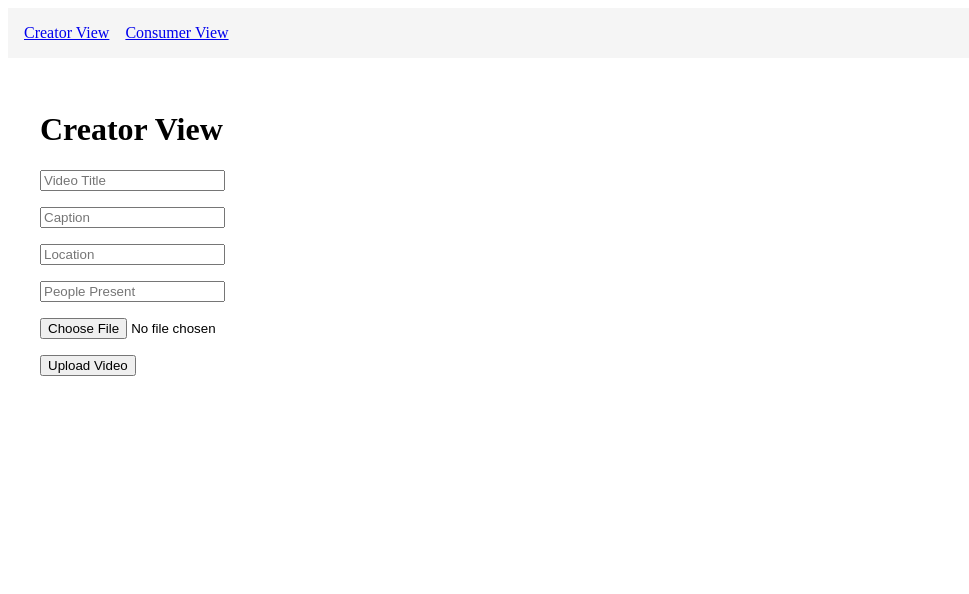
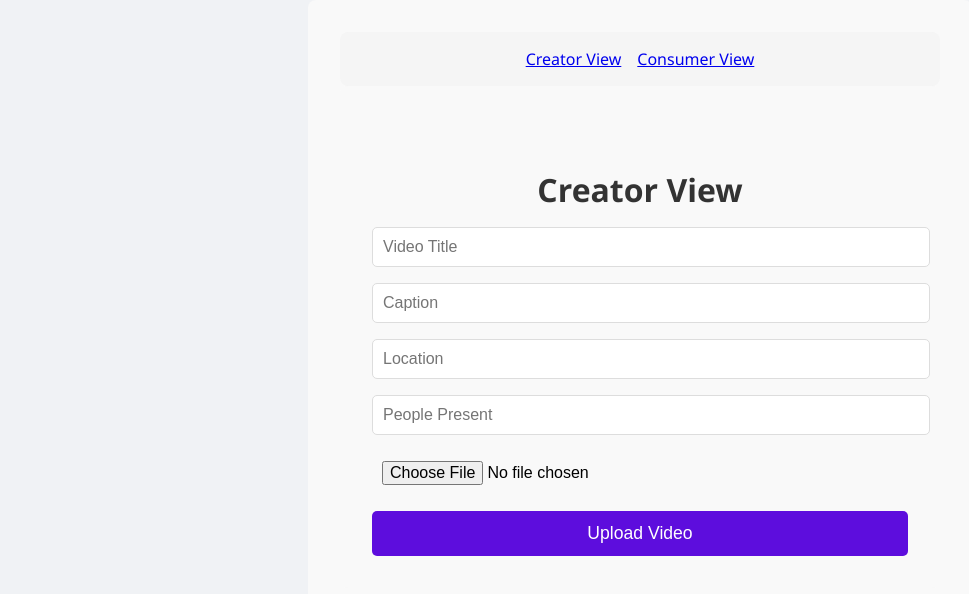
Before and after one commit to ecoomerce21/my-first-static-web-app., a React (Create React App) app: page /creator in a window 1280 px wide. Shown: the top 594 px of the page, without its empty margins (0-969 px from the left). Built offline with nearby package versions, Linux system fonts and the light colour scheme.

Commit message:
Styled ConsumerView and CreatorView

```diff
--- a/src/App.css
+++ b/src/App.css
@@ -36,3 +36,21 @@
     transform: rotate(360deg);
   }
 }
+body {
+  background-color: #f0f2f5;
+  font-family: 'Segoe UI', Tahoma, Geneva, Verdana, sans-serif;
+  margin: 0;
+  padding: 0;
+}
+
+h1 {
+  color: #333;
+  text-align: center;
+  margin-top: 50px;
+}
+
+.container {
+  max-width: 800px;
+  margin: 0 auto;
+  padding: 20px;
+}
--- a/src/App.js
+++ b/src/App.js
@@ -2,6 +2,7 @@ import React from 'react';
 import { BrowserRouter as Router, Route, Routes, Link } from 'react-router-dom';
 import CreatorView from './pages/CreatorView';
 import ConsumerView from './pages/ConsumerView';
+import './App.css';
 
 function App() {
   return (
--- /dev/null
+++ b/src/pages/ConsumerView.css
@@ -0,0 +1,23 @@
+/* Wrapper for the page */
+div {
+    padding: 2rem;
+    background-color: #f9f9f9;
+    border-radius: 8px;
+    max-width: 600px;
+    margin: 0 auto;
+    text-align: center;
+  }
+
+  /* Heading Style */
+  h1 {
+    font-size: 2rem;
+    color: #333;
+    margin-bottom: 1rem;
+  }
+
+  /* Message style for no videos */
+  div p {
+    font-size: 1.2rem;
+    color: #777;
+    margin-top: 2rem;
+  }
--- a/src/pages/ConsumerView.js
+++ b/src/pages/ConsumerView.js
@@ -1,5 +1,5 @@
 import React from 'react';
-
+import './ConsumerView.css';
 const ConsumerView = () => {
   return (
     <div style={{ padding: '2rem' }}>
--- /dev/null
+++ b/src/pages/CreatorView.css
@@ -0,0 +1,45 @@
+/* Wrapper for the page */
+div {
+    padding: 2rem;
+    background-color: #f4f4f9;
+    border-radius: 8px;
+    max-width: 600px;
+    margin: 0 auto;
+  }
+
+  /* Heading Style */
+  h1 {
+    text-align: center;
+    color: #333;
+    font-size: 2rem;
+    margin-bottom: 2rem;
+  }
+
+  /* Form elements */
+  form input {
+    width: 100%;
+    padding: 10px;
+    margin-bottom: 1rem;
+    border: 1px solid #ddd;
+    border-radius: 5px;
+    font-size: 1rem;
+  }
+
+  form input[type="file"] {
+    border: none;
+  }
+
+  form button {
+    width: 100%;
+    padding: 12px;
+    background-color: #5d0ddd;
+    color: white;
+    border: none;
+    border-radius: 5px;
+    font-size: 1.1rem;
+    cursor: pointer;
+  }
+
+  form button:hover {
+    background-color: #4c74f7;
+  }
--- a/src/pages/CreatorView.js
+++ b/src/pages/CreatorView.js
@@ -1,5 +1,5 @@
 import React from 'react';
-
+import './CreatorView.css';
 const CreatorView = () => {
   return (
     <div style={{ padding: '2rem' }}>
```
